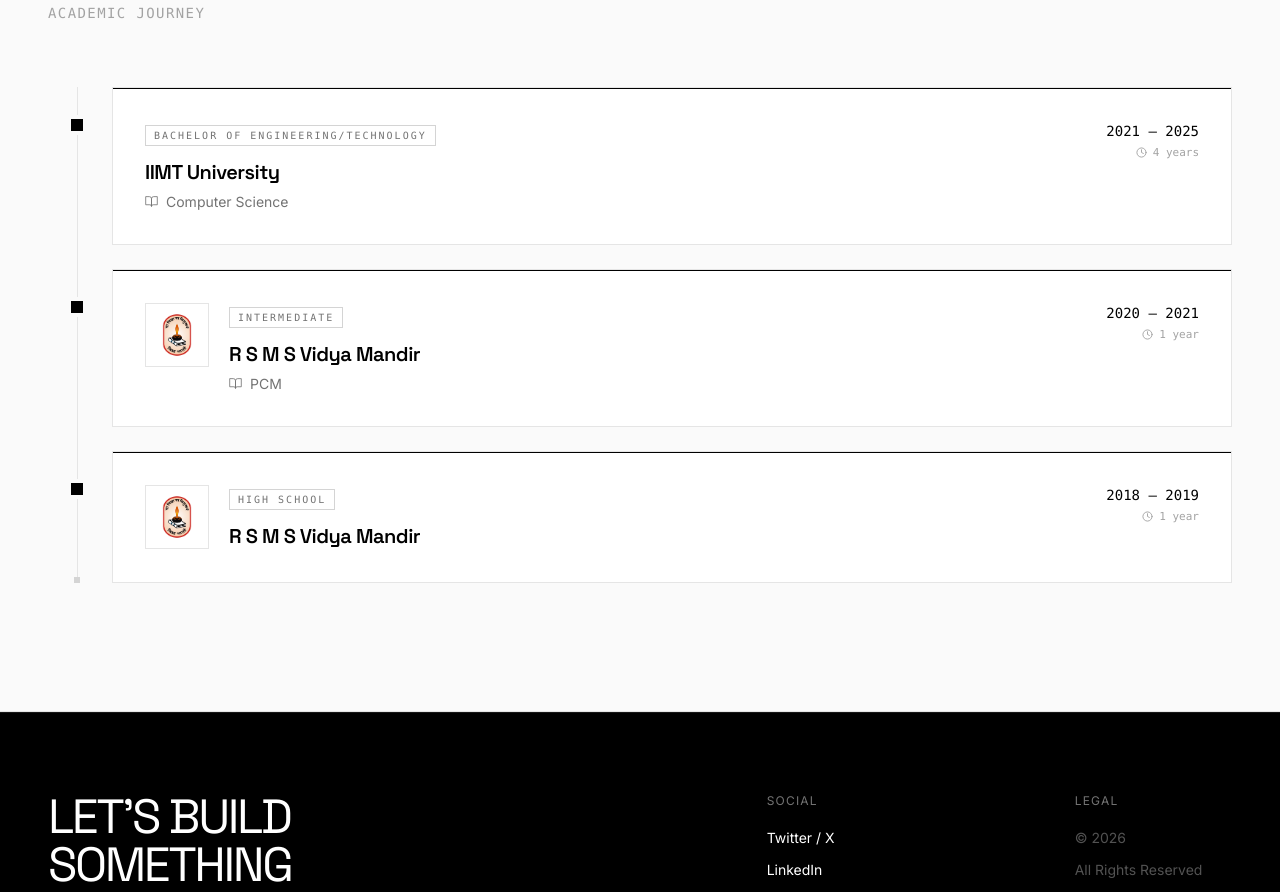
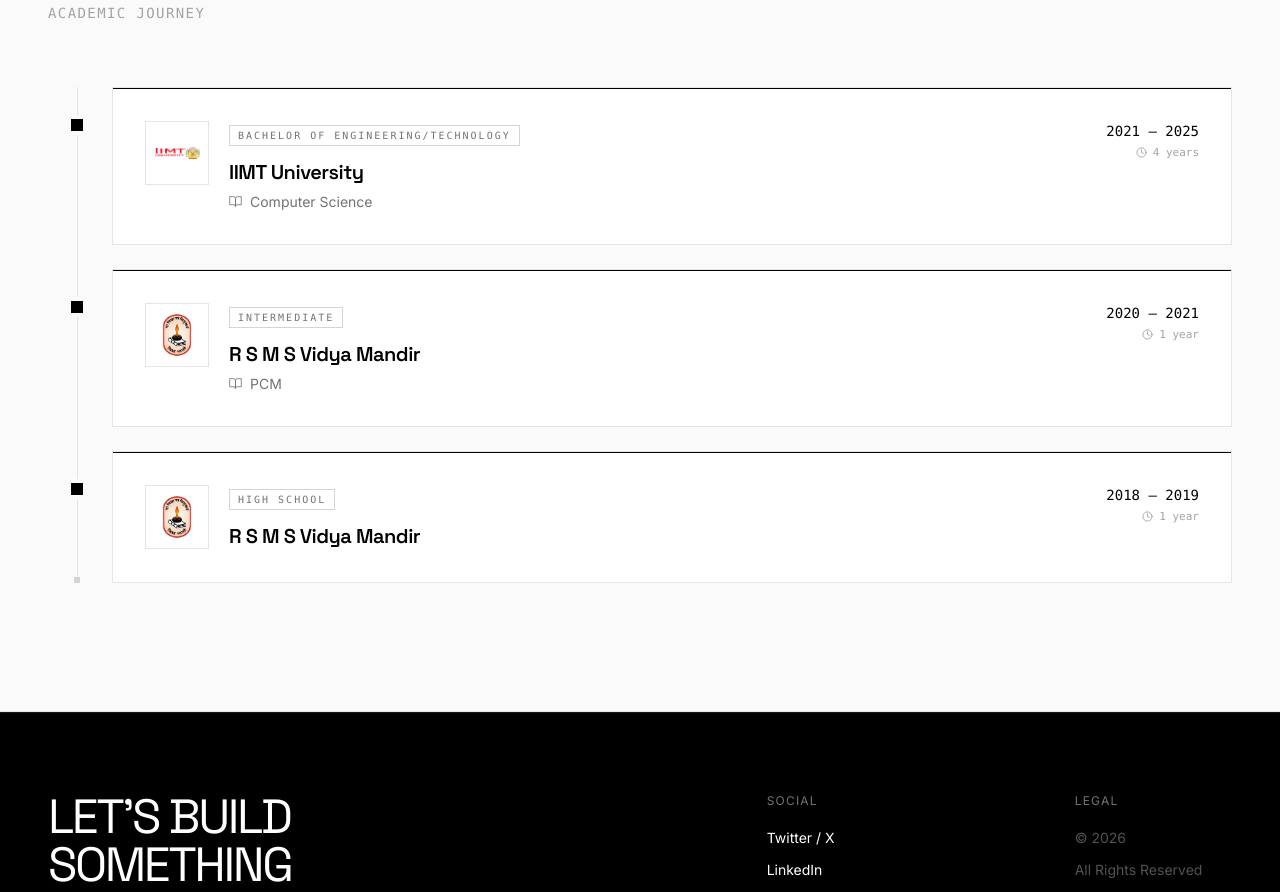
Before and after one commit to Abh1shxkk/abhishek_portfolio, a React (Vite) app in the folder portfolio-frontend/: page / in a window 1280 px wide. Shown: the part 4140-5032 px from the top of the page. Built offline with nearby package versions, Linux system fonts and the light colour scheme.

Commit message:
Fix: Show IIMT University logo in education section

```diff
--- a/portfolio-frontend/components/Education.tsx
+++ b/portfolio-frontend/components/Education.tsx
@@ -3,8 +3,14 @@
 import { useEducation } from '../hooks/usePortfolio';
 
 // Map institution names to logo paths
-function getInstitutionLogo(institution: string): string {
+function getInstitutionLogo(institution: string, dataLogo?: string | null): string {
+  // Use logo from data if available
+  if (dataLogo) return dataLogo;
+
   const lower = institution.toLowerCase();
+  if (lower.includes('iimt')) {
+    return '/download.png';
+  }
   if (lower.includes('meerut institute') || lower.includes('miet')) {
     return '/miet.png';
   }
@@ -110,7 +116,7 @@
 
           <div className="space-y-6">
             {education.map((edu, index) => {
-              const logo = getInstitutionLogo(edu.institution);
+              const logo = getInstitutionLogo(edu.institution, edu.logo);
               const isVisible = visibleCards.has(index);
               const duration = getDuration(edu.start_date, edu.end_date);
 
@@ -118,15 +124,14 @@
                 <div
                   key={edu.id}
                   ref={el => { cardRefs.current[index] = el; }}
-                  className={`relative transition-all duration-700 ease-out ${
-                    isVisible ? 'opacity-100 translate-y-0' : 'opacity-0 translate-y-8'
-                  }`}
+                  className={`relative transition-all duration-700 ease-out ${isVisible ? 'opacity-100 translate-y-0' : 'opacity-0 translate-y-8'
+                    }`}
                   style={{ transitionDelay: `${index * 150}ms` }}
                 >
                   {/* Timeline dot */}
                   <div className="hidden md:flex absolute left-0 top-8 z-10">
                     <div className="w-3 h-3 bg-black dark:bg-white ring-4 ring-neutral-50 dark:ring-[#111]"
-                         style={{ marginLeft: '23px' }} />
+                      style={{ marginLeft: '23px' }} />
                   </div>
 
                   {/* Card */}
```
Also changed, not shown: 1 other file (tests, documents, lock files or other folders).
